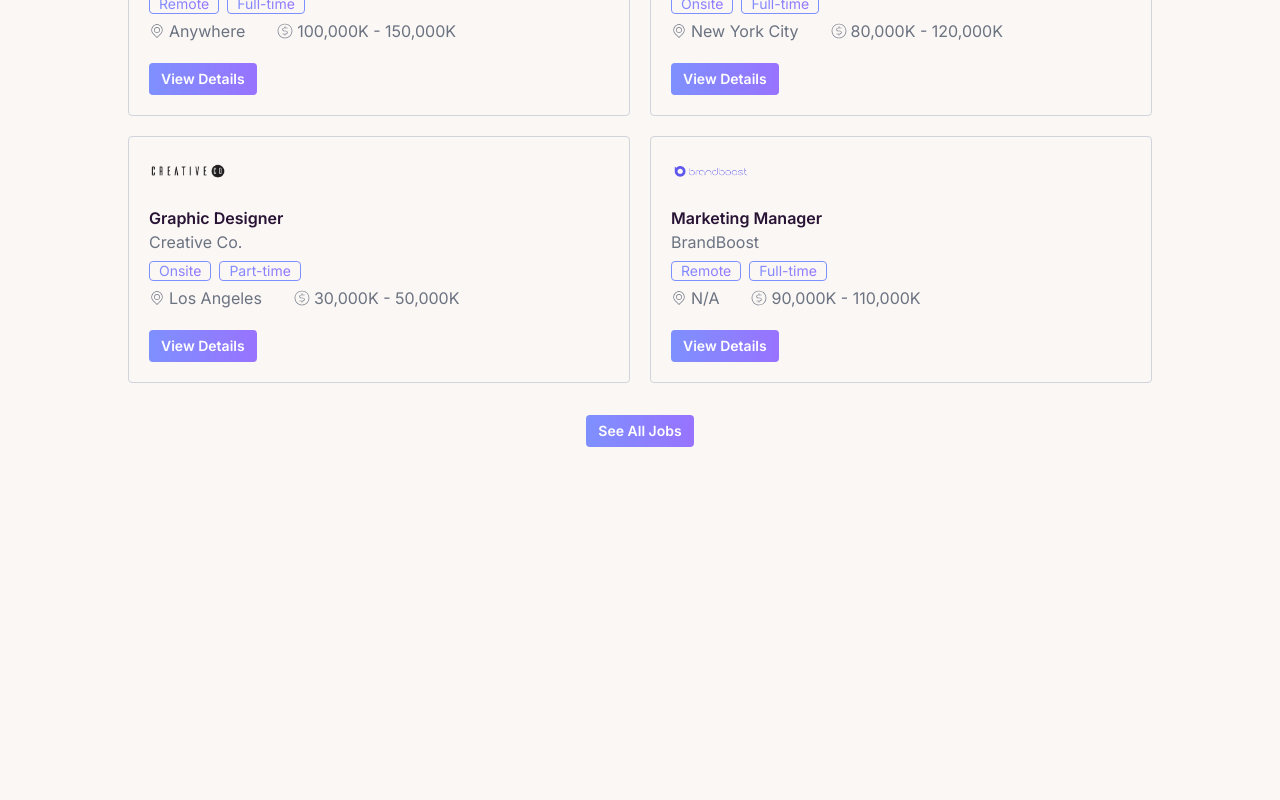
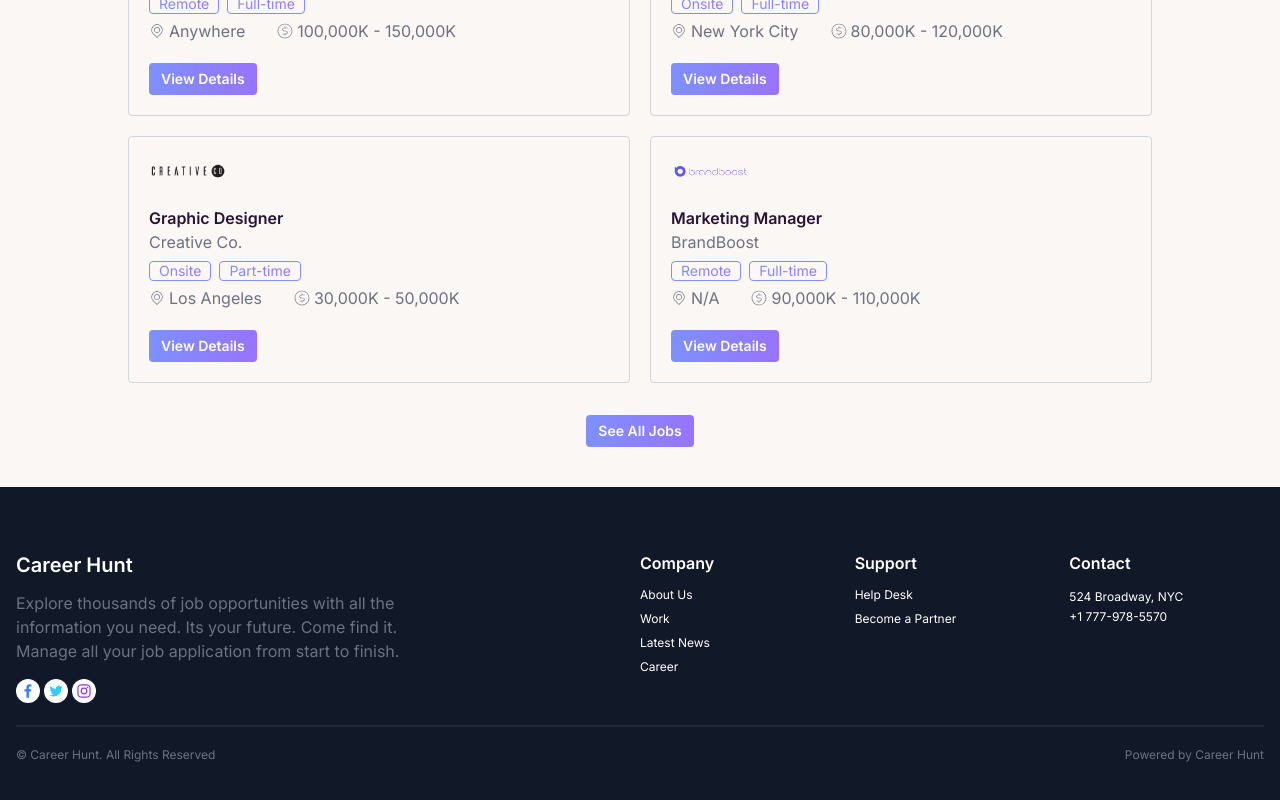
Before and after one commit to khalidccnu/career-hunt, a React (Vite) app: page / in a window 1280 px wide. Shown: the part 1100-1900 px from the top of the page. Before the commit the page ends 1587 px from the top, so only its background shows below. Built offline with nearby package versions, Linux system fonts and the light colour scheme.

Commit message:
footer added

```diff
--- /dev/null
+++ b/src/component/Footer.jsx
@@ -0,0 +1,108 @@
+import React from "react";
+import { Link } from "react-router-dom";
+import { UilFacebookF, UilInstagram, UilTwitter } from "./Unicons.jsx";
+
+const Footer = () => {
+  return (
+    <footer className="mt-auto bg-gray-900 py-16 text-white">
+      <div className="container">
+        <div className="flex flex-col md:flex-row md:justify-between space-y-8 md:space-y-0 md:space-x-3">
+          <div className="max-w-sm">
+            <h1 className="navbar-brand font-semibold text-xl mb-3">
+              Career Hunt
+            </h1>
+            <p className="text-gray-500">
+              Explore thousands of job opportunities with all the information
+              you need. Its your future. Come find it. Manage all your job
+              application from start to finish.
+            </p>
+            <ul className="flex mt-4 space-x-1">
+              <li>
+                <a
+                  href="#"
+                  target="_blank"
+                  className="inline-flex justify-center items-center bg-white w-6 h-6 rounded-full"
+                >
+                  <UilFacebookF className="w-4 fill-[#337FFF] hover:rotate-[360deg] transition-transform duration-300" />
+                </a>
+              </li>
+              <li>
+                <a
+                  href="#"
+                  target="_blank"
+                  className="inline-flex justify-center items-center bg-white w-6 h-6 rounded-full"
+                >
+                  <UilTwitter className="w-4 fill-[#33CCFF] hover:rotate-[360deg] transition-transform duration-300" />
+                </a>
+              </li>
+              <li>
+                <a
+                  href="#"
+                  target="_blank"
+                  className="inline-flex justify-center items-center bg-white w-6 h-6 rounded-full"
+                >
+                  <UilInstagram className="w-4 fill-[#8F39CE] hover:rotate-[360deg] transition-transform duration-300" />
+                </a>
+              </li>
+            </ul>
+          </div>
+          <div className="grid grid-cols-2 sm:grid-cols-3 gap-5 basis-2/4">
+            <div>
+              <h5 className="font-semibold">Company</h5>
+              <ul className="text-xs mt-3 space-y-2">
+                <li>
+                  <Link to="#" className="hover:text-gradient">
+                    About Us
+                  </Link>
+                </li>
+                <li>
+                  <Link to="#" className="hover:text-gradient">
+                    Work
+                  </Link>
+                </li>
+                <li>
+                  <Link to="#" className="hover:text-gradient">
+                    Latest News
+                  </Link>
+                </li>
+                <li>
+                  <Link to="#" className="hover:text-gradient">
+                    Career
+                  </Link>
+                </li>
+              </ul>
+            </div>
+            <div>
+              <h5 className="font-semibold">Support</h5>
+              <ul className="text-xs mt-3 space-y-2">
+                <li>
+                  <Link to="#" className="hover:text-gradient">
+                    Help Desk
+                  </Link>
+                </li>
+                <li>
+                  <Link to="#" className="hover:text-gradient">
+                    Become a Partner
+                  </Link>
+                </li>
+              </ul>
+            </div>
+            <div>
+              <h5 className="font-semibold">Contact</h5>
+              <p className="text-xs mt-3 leading-5">
+                524 Broadway, NYC <br /> +1 777-978-5570
+              </p>
+            </div>
+          </div>
+        </div>
+        <div className="border border-gray-800 my-5"></div>
+        <div className="flex flex-col sm:flex-row justify-between items-center text-xs text-gray-500">
+          <p>&copy; Career Hunt. All Rights Reserved</p>
+          <p>Powered by Career Hunt</p>
+        </div>
+      </div>
+    </footer>
+  );
+};
+
+export default Footer;
--- a/src/component/Jobs.jsx
+++ b/src/component/Jobs.jsx
@@ -23,7 +23,7 @@ const Jobs = () => {
             ))}
           </div>
           {!showMore ? (
-            <div className="mt-8 text-center">
+            <div className="mt-8 text-end sm:text-center">
               <button
                 type="button"
                 className="btn btn-sm btn-gradient border-0 rounded normal-case"
--- a/src/component/Unicons.jsx
+++ b/src/component/Unicons.jsx
@@ -45,6 +45,36 @@ export const UilBars = ({ color, size, ...otherProps }) => {
   );
 };
 
+export const UilFacebookF = ({ color, size, ...otherProps }) => {
+  return (
+    <svg
+      xmlns="http://www.w3.org/2000/svg"
+      width={size}
+      height={size}
+      viewBox="0 0 24 24"
+      fill={color}
+      {...otherProps}
+    >
+      <path d="M15.12,5.32H17V2.14A26.11,26.11,0,0,0,14.26,2C11.54,2,9.68,3.66,9.68,6.7V9.32H6.61v3.56H9.68V22h3.68V12.88h3.06l.46-3.56H13.36V7.05C13.36,6,13.64,5.32,15.12,5.32Z"></path>
+    </svg>
+  );
+};
+
+export const UilInstagram = ({ color, size, ...otherProps }) => {
+  return (
+    <svg
+      xmlns="http://www.w3.org/2000/svg"
+      width={size}
+      height={size}
+      viewBox="0 0 24 24"
+      fill={color}
+      {...otherProps}
+    >
+      <path d="M17.34,5.46h0a1.2,1.2,0,1,0,1.2,1.2A1.2,1.2,0,0,0,17.34,5.46Zm4.6,2.42a7.59,7.59,0,0,0-.46-2.43,4.94,4.94,0,0,0-1.16-1.77,4.7,4.7,0,0,0-1.77-1.15,7.3,7.3,0,0,0-2.43-.47C15.06,2,14.72,2,12,2s-3.06,0-4.12.06a7.3,7.3,0,0,0-2.43.47A4.78,4.78,0,0,0,3.68,3.68,4.7,4.7,0,0,0,2.53,5.45a7.3,7.3,0,0,0-.47,2.43C2,8.94,2,9.28,2,12s0,3.06.06,4.12a7.3,7.3,0,0,0,.47,2.43,4.7,4.7,0,0,0,1.15,1.77,4.78,4.78,0,0,0,1.77,1.15,7.3,7.3,0,0,0,2.43.47C8.94,22,9.28,22,12,22s3.06,0,4.12-.06a7.3,7.3,0,0,0,2.43-.47,4.7,4.7,0,0,0,1.77-1.15,4.85,4.85,0,0,0,1.16-1.77,7.59,7.59,0,0,0,.46-2.43c0-1.06.06-1.4.06-4.12S22,8.94,21.94,7.88ZM20.14,16a5.61,5.61,0,0,1-.34,1.86,3.06,3.06,0,0,1-.75,1.15,3.19,3.19,0,0,1-1.15.75,5.61,5.61,0,0,1-1.86.34c-1,.05-1.37.06-4,.06s-3,0-4-.06A5.73,5.73,0,0,1,6.1,19.8,3.27,3.27,0,0,1,5,19.05a3,3,0,0,1-.74-1.15A5.54,5.54,0,0,1,3.86,16c0-1-.06-1.37-.06-4s0-3,.06-4A5.54,5.54,0,0,1,4.21,6.1,3,3,0,0,1,5,5,3.14,3.14,0,0,1,6.1,4.2,5.73,5.73,0,0,1,8,3.86c1,0,1.37-.06,4-.06s3,0,4,.06a5.61,5.61,0,0,1,1.86.34A3.06,3.06,0,0,1,19.05,5,3.06,3.06,0,0,1,19.8,6.1,5.61,5.61,0,0,1,20.14,8c.05,1,.06,1.37.06,4S20.19,15,20.14,16ZM12,6.87A5.13,5.13,0,1,0,17.14,12,5.12,5.12,0,0,0,12,6.87Zm0,8.46A3.33,3.33,0,1,1,15.33,12,3.33,3.33,0,0,1,12,15.33Z"></path>
+    </svg>
+  );
+};
+
 export const UilTimesCircle = ({ color, size, ...otherProps }) => {
   return (
     <svg
@@ -59,3 +89,18 @@ export const UilTimesCircle = ({ color, size, ...otherProps }) => {
     </svg>
   );
 };
+
+export const UilTwitter = ({ color, size, ...otherProps }) => {
+  return (
+    <svg
+      xmlns="http://www.w3.org/2000/svg"
+      width={size}
+      height={size}
+      viewBox="0 0 24 24"
+      fill={color}
+      {...otherProps}
+    >
+      <path d="M22,5.8a8.49,8.49,0,0,1-2.36.64,4.13,4.13,0,0,0,1.81-2.27,8.21,8.21,0,0,1-2.61,1,4.1,4.1,0,0,0-7,3.74A11.64,11.64,0,0,1,3.39,4.62a4.16,4.16,0,0,0-.55,2.07A4.09,4.09,0,0,0,4.66,10.1,4.05,4.05,0,0,1,2.8,9.59v.05a4.1,4.1,0,0,0,3.3,4A3.93,3.93,0,0,1,5,13.81a4.9,4.9,0,0,1-.77-.07,4.11,4.11,0,0,0,3.83,2.84A8.22,8.22,0,0,1,3,18.34a7.93,7.93,0,0,1-1-.06,11.57,11.57,0,0,0,6.29,1.85A11.59,11.59,0,0,0,20,8.45c0-.17,0-.35,0-.53A8.43,8.43,0,0,0,22,5.8Z"></path>
+    </svg>
+  );
+};
--- a/src/route/Root.jsx
+++ b/src/route/Root.jsx
@@ -1,6 +1,7 @@
 import React, { createContext } from "react";
 import { Outlet, useLoaderData } from "react-router-dom";
 import Nav from "../component/Nav.jsx";
+import Footer from "../component/Footer.jsx";
 
 export const LoaderContext = createContext([]);
 
@@ -13,6 +14,7 @@ const Root = () => {
       <LoaderContext.Provider value={[categories, jobs]}>
         <Outlet />
       </LoaderContext.Provider>
+      <Footer />
     </>
   );
 };
```
